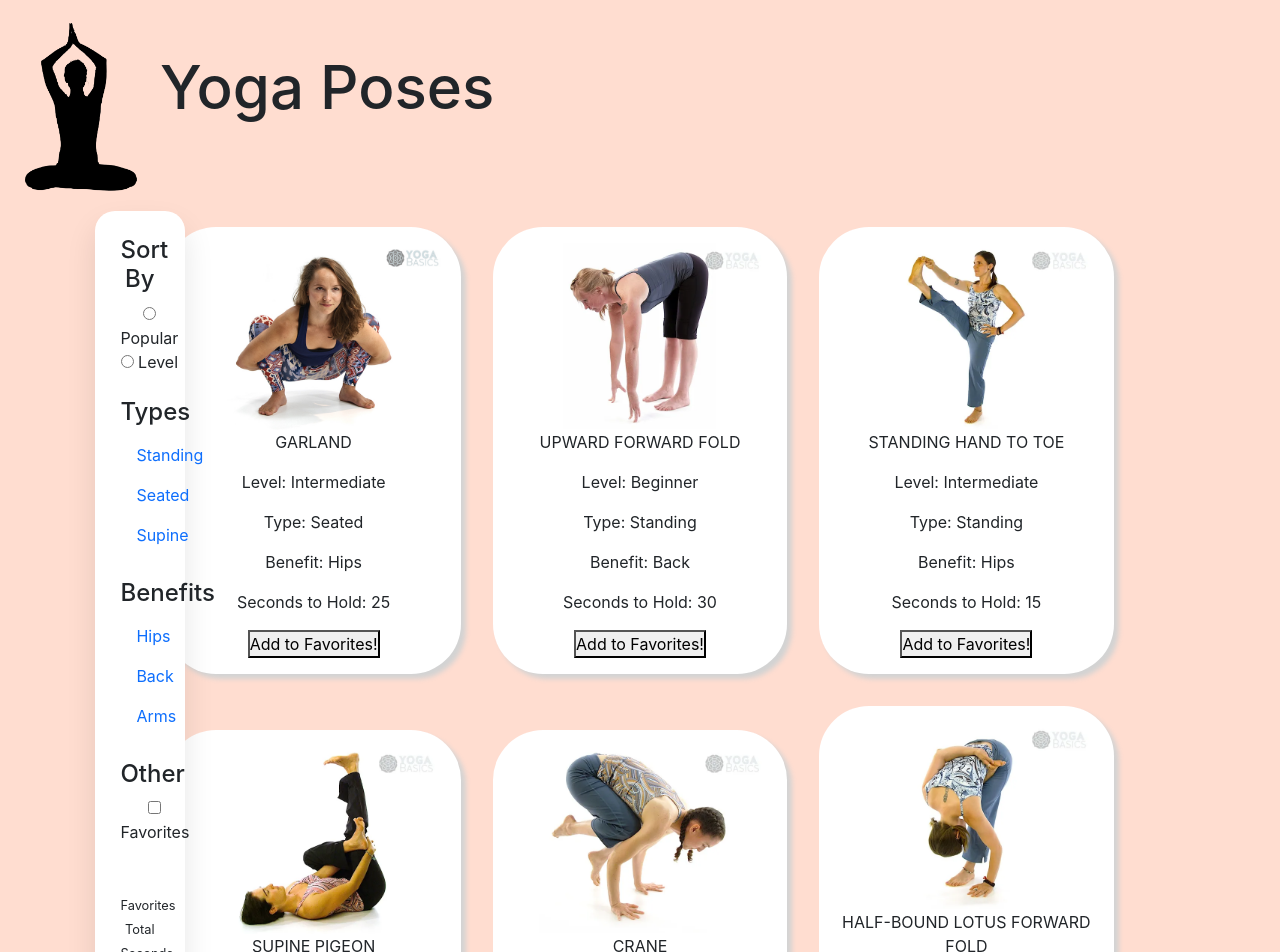
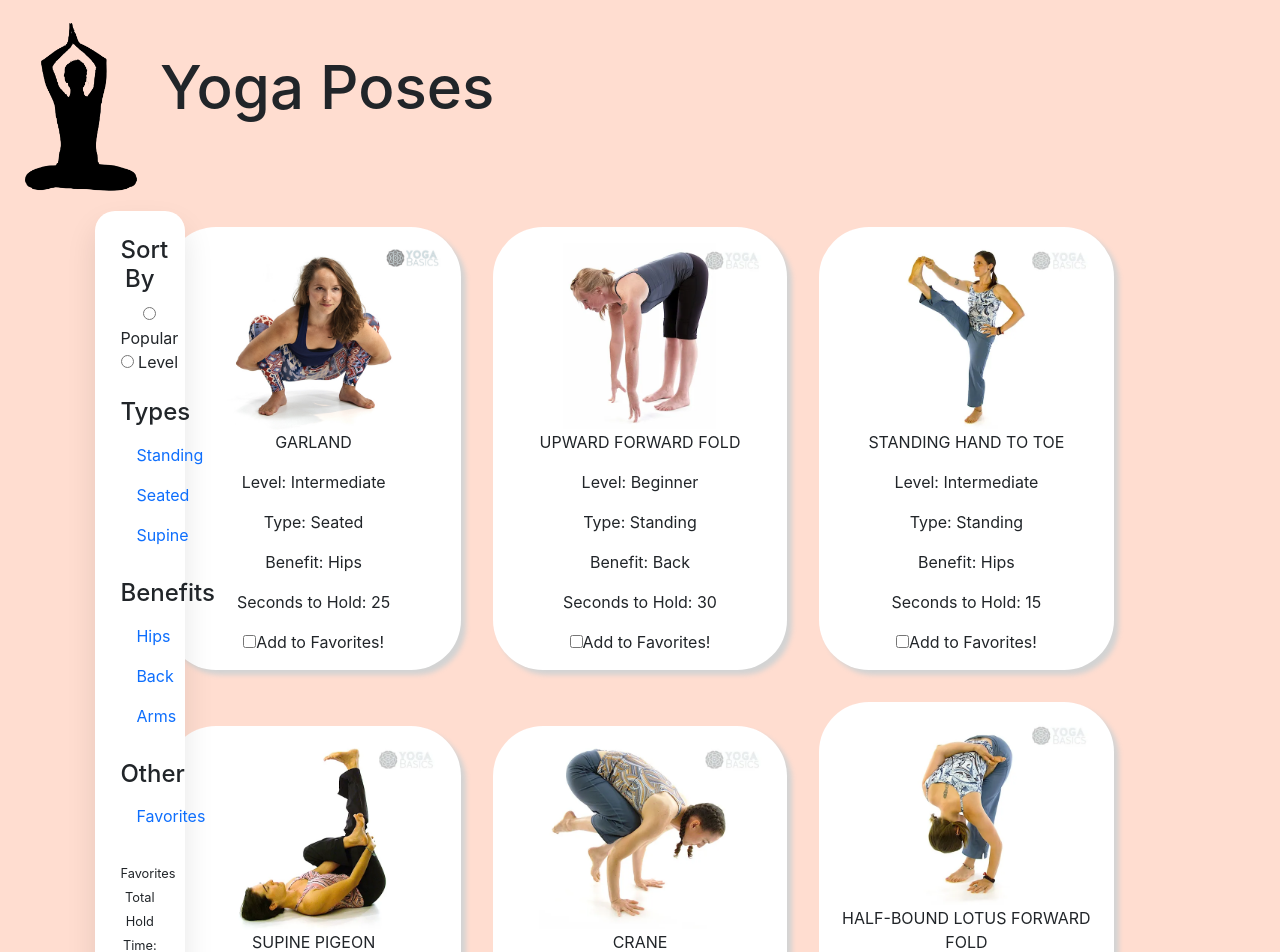
Before and after one commit to dramatickoala130/development, a React (Create React App) app: page / in a window 1280 px wide. Shown: the top 952 px of the page. Built offline with nearby package versions, Linux system fonts and the light colour scheme; the HTML template or start-up script is replaced by a standard one.

Commit message:
feat: got the adding of the seconds working

```diff
--- a/src/App.js
+++ b/src/App.js
@@ -8,7 +8,9 @@ import Nav from 'react-bootstrap/Nav';
 
 
 function App() {
-  const [type, setType] = useState("All");
+  const [type, setType] = useState("All"); // displays all poses
+  const [totalSeconds, setTotalSeconds] = useState(0); // displays total seconds to hold in favorites
+  const [list, setList] = useState([]); // initialize an empty array
   const [names, setNames] = useState([]);
 
   // lets users select a filter type
@@ -16,8 +18,7 @@ function App() {
     setType(eventKey);
   };
 
-
-  // filtering function
+  // filtering function for TYPES and BENEFITS
   const matchesFilterType = item => {
     // all items should be shown when no filter is selected
     if(type === "All") {
@@ -26,29 +27,67 @@ function App() {
       return true
     } else if (type === item.benefit) {
       return true
+    } else if (type === "Favorites") {
+      return false
     } else {
       return false
     }
   }
 
+  // filters the complete data everytime the eventKey has been changed
   const filteredData = poseData.filter(matchesFilterType)
+
+  // checking the state of the checkboxes for the favorites option
+  const [checkedState, setCheckedState] = useState(new Array(poseData.length).fill(false));
+
+  // function to handle the adding of the seconds in the favorites section
+  const handleClick = (position) => {
+    // marking the poses that have been added to favorites as true in the array
+    const updatedCheckState = checkedState.map((item, index) => {
+      if (index === position){
+        return !item;
+      } else {
+        return item;
+      }
+    });
+    // combining the total seconds of the poses that have been added to favorites
+    setCheckedState(updatedCheckState);
+    const totalSeconds = updatedCheckState.reduce(
+      (sum, currentState, index) => {
+        console.log(index)
+        if (currentState === true){
+          console.log(poseData[index].time)
+          return sum + poseData[index].time;
+        }
+        return sum;
+      },
+      0
+    );
+    setTotalSeconds(totalSeconds);
+  }
 
 
 
 
 
-  // for favorites button right now
-  function handleClick(name) {
-    setNames([...names, name])
-  }
 
-  // Checkbox checking, might not use
-  const [checked, setChecked] = React.useState(false);
-  const handleChange = () => {
-      setChecked(!checked);
-  }
 
-  //checkbox stencil code
+
+
+   // // function populate favorites list
+  // function addToList(item) {
+  //   // make deep copy of old list; add the item
+  //   const newList = [...list, item];
+  //   // set the state of the list to the update copy
+  //   setList(newList);
+  // }
+
+  // // Checkbox checking, might not use
+  // const [checked, setChecked] = React.useState(false);
+  // const handleChange = () => {
+  //     setChecked(!checked);
+  // }
+  //checkbox stencil code WILL USE LATER
   const Checkbox = ({ label, value, onChange }) => {
     return (
       <label>
@@ -57,6 +96,10 @@ function App() {
       </label>
     );
   };
+
+
+
+
 
 
 
@@ -107,14 +150,12 @@ function App() {
 
                 <h4>Other</h4>
                 <Nav onSelect={selectFilterType}>
-                  <Nav.Item> <Checkbox label="Favorites" eventKey="Favorites"/> </Nav.Item>
+                  <Nav.Item> <Nav.Link eventKey="Favorites"> Favorites</Nav.Link> </Nav.Item>
                 </Nav>
-
-                <br></br>
                 <br></br>
 
                 <span className="total">
-                    Favorites Total Seconds to Hold:
+                    Favorites Total Hold Time: {totalSeconds}seconds
                 </span>
 
             </div>
@@ -122,19 +163,16 @@ function App() {
 
 
 
-
-
-
+      {/* SHOWING ALL THE DATA ON THE SCREEN */}
       {filteredData.map((item, index) => (
-         <Pose key={item} item={item} handleClick={handleClick}/>
+         <Pose key={item} item={item} id={index} checked={checkedState[index]} handleClick={handleClick}/>
       ))}
 
 
-      {/* <p>Total Price: ${totalPrice}</p> */}
       <div>
-        <h2>Cart</h2>
+        <h2>Must populate favorites list</h2>
         {names.length == 0 ? null : names.map(
-          str => <p>{str}</p>
+          time => <p>cost: {time}</p>
         )}
       </div>
     </div>
--- a/src/components/Pose.js
+++ b/src/components/Pose.js
@@ -1,17 +1,26 @@
 import './Pose.css';
 
-export function Pose({item, handleClick}) {
+export function Pose({item, id, checked, handleClick}) {
 
     return(
-        <div class="poseCard">
+        <div className="poseCard">
             <img src={item.image}></img>
             <p>{item.name}</p>
             <p>Level: {item.level}</p>
             <p>Type: {item.type}</p>
             <p>Benefit: {item.benefit}</p>
             <p>Seconds to Hold: {item.time}</p>
-            <button onClick={() => handleClick(item.time, item.name)}>Add to Favorites!</button>
+            <label>
+                <input type="checkbox"
+                        id={id}
+                        // checked={checked}
+                        onChange={() => handleClick(id)}/>
+                Add to Favorites!
+            </label>
+            {/* <button onClick={() => handleClick(item.time, item.name)}>Add to Favorites!</button> */}
 
         </div>
     );
 }
+//Figure out how to get it so that when I unselect soemthing, it is removed the total and removed the list.
+//As well as being able to add a favorites to the list to display.
```
